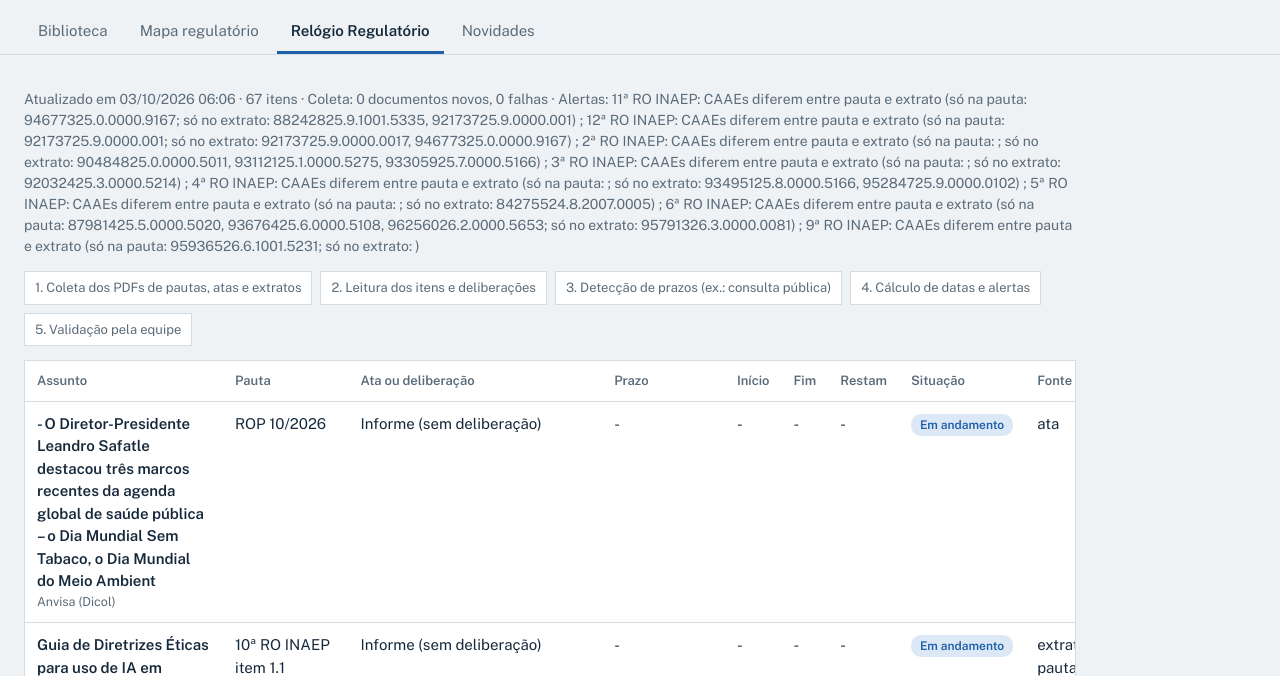
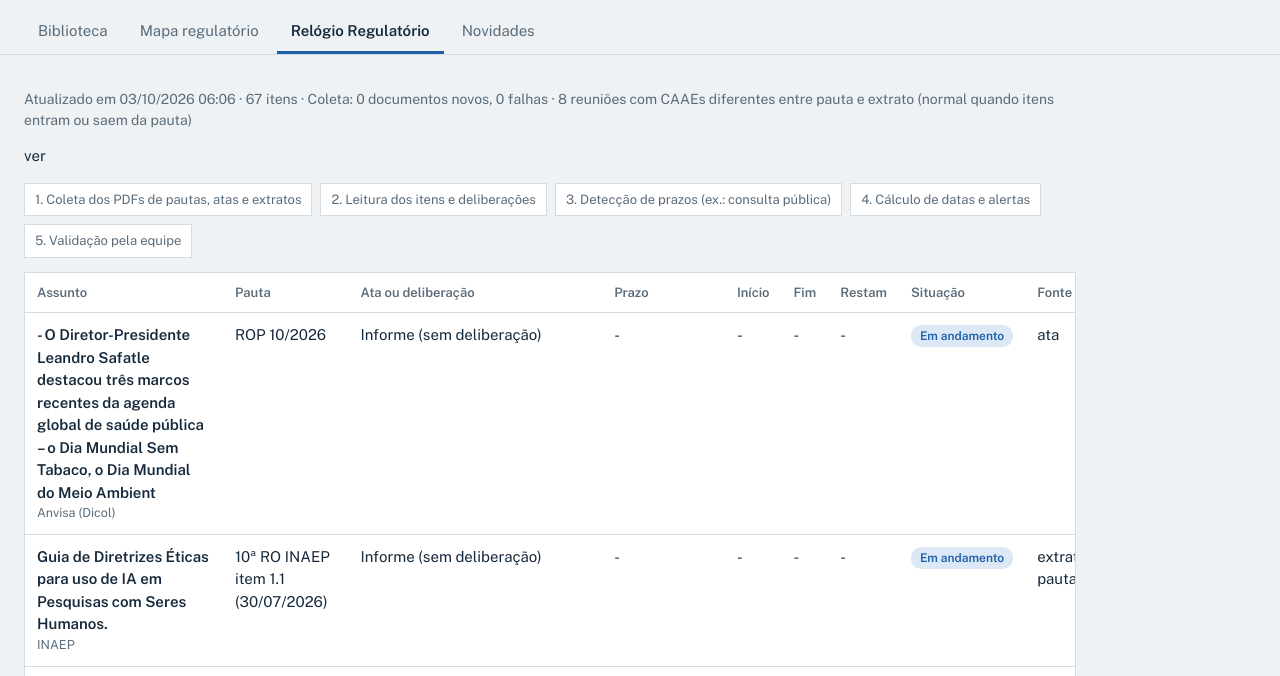
Before and after one commit to EduardaFonsecaBio/Regulateca, a plain HTML site: page docs/index.html in a window 1280 px wide. Shown: the part 116-792 px from the top of the page. Drawn offline with nearby package versions, Linux system fonts and the light colour scheme.

Commit message:
Add files via upload

```diff
--- a/docs/index.html
+++ b/docs/index.html
@@ -135,7 +135,7 @@ return '<tr><td><b>'+r.a+'</b><small>'+r.o+'</small></td><td>'+r.p+'</td><td>'+r
 var DATA=null;
 function K(r){return encodeURIComponent((r.o+"|"+r.a).slice(0,120))}
 function ok(r){try{return !!localStorage.getItem("v:"+K(r))}catch(e){return false}}
-function info(){return '<p class="meta">'+(DATA?('Atualizado em '+DATA.atualizado+' · '+DATA.itens.length+' itens'+(DATA.coleta?' · Coleta: '+DATA.coleta:'')+(DATA.alertas.length?' · Alertas: '+DATA.alertas.join(' ; '):'')):'Dados de exemplo: o arquivo dados.json ainda não foi gerado.')+'</p>'}
+function info(){return '<p class="meta">'+(DATA?('Atualizado em '+DATA.atualizado+' · '+DATA.itens.length+' itens'+(DATA.coleta?' · Coleta: '+DATA.coleta:'')+(DATA.alertas.length?' · '+DATA.alertas.length+' reuniões com CAAEs diferentes entre pauta e extrato (normal quando itens entram ou saem da pauta) <details style="display:inline"><summary style="display:inline;cursor:pointer">ver</summary>'+DATA.alertas.join('<br>')+'</details>':'')):'Dados de exemplo: o arquivo dados.json ainda não foi gerado.')+'</p>'}
 function draw(){nav();if(S.sel)rep();else[lib,map,relogio,feed][S.tab]()}
 fetch("dados.json",{cache:"no-store"}).then(function(r){if(!r.ok)throw 0;return r.json()}).then(function(j){DATA=j;
 L=j.itens.map(function(x){var s=!x.decisao||/retirado/i.test(x.decisao)?"Pendente":/^Informe/.test(x.decisao)?"Em andamento":"Concluído";return{a:x.assunto,o:x.orgao,p:x.pauta||x.reuniao,d:x.decisao||"Sem ata ou extrato ainda",pr:x.prazos,s:s,f:x.fontes,g:x.gatilhos}});
```
